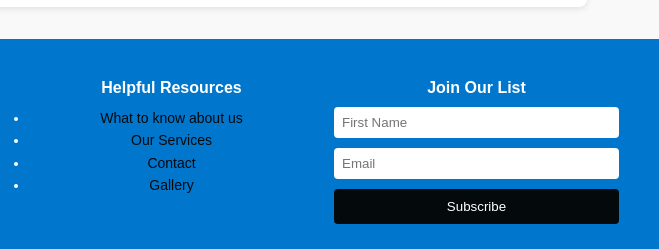
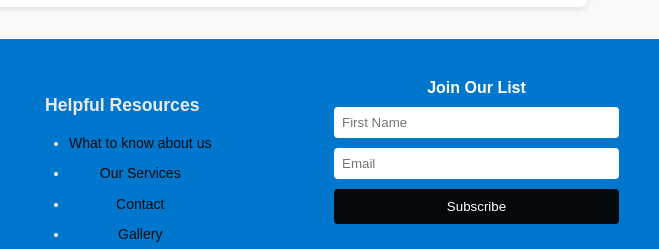
Before and after one commit to oniyemmy24/assessement, a plain HTML site: page contact.html in a window 1280 px wide. Shown: the part 801-1050 px from the top of the page, 621-1280 px from the left. Drawn offline with Linux system fonts and the light colour scheme.

Commit message:
contact.css

```diff
--- a/styles/contact.css
+++ b/styles/contact.css
@@ -212,6 +212,34 @@ main {
     color: #0077cc;
   }
 
+   .footer-section.resources {
+  display: flex;
+  flex-direction: column;
+  align-items: flex-start; /* Aligns content to the left */
+  gap: 0.5rem;
+  padding: 1rem;
+  }
+
+  .footer-section.resources h4 {
+  margin-bottom: 0.5rem;
+  font-size: 1.1rem;
+  color: #ece9e9;
+  }
+
+  .footer-section.resources ul {
+  list-style-type: disc;
+  padding-left: 1.5rem;  /* Indent the bullets */
+  margin: 0;
+  }
+
+  .footer-section.resources li {
+  margin-bottom: 0.5rem;
+  }
+
+  .footer-section.resources a:hover {
+  color: #223847;
+  }
+
   .footer-section.subscribe form {
     display: flex;
     flex-direction: column;
@@ -232,6 +260,10 @@ main {
     border-radius: 4px;
     cursor: pointer;
   }
+
+  .footer-section.subscribe button:hover{
+    color: #223847;
+    }
 
   .footer-copy {
     text-align: center;
```
